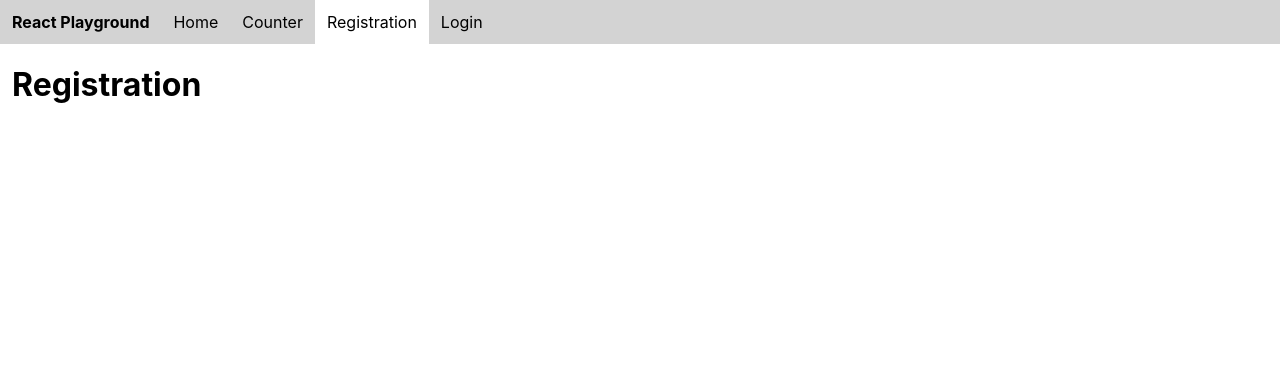
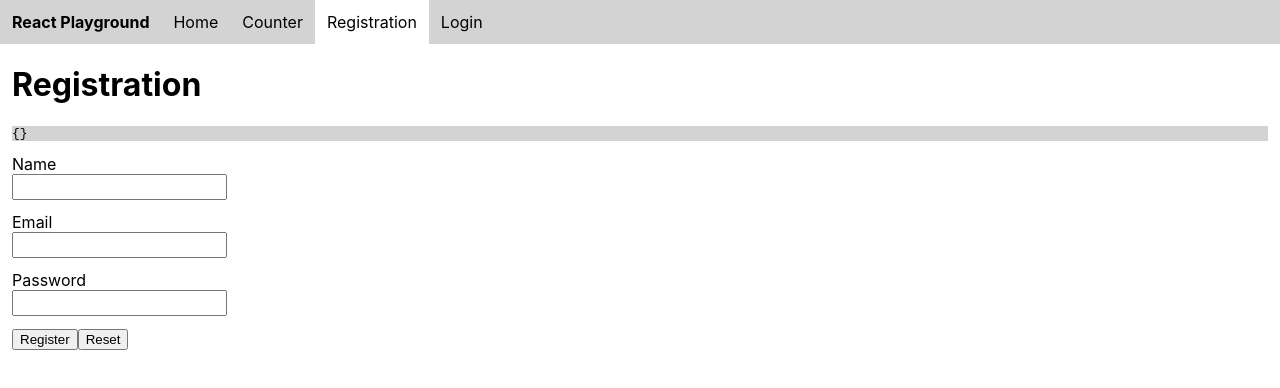
Before and after one commit to kobalazs/react-and-redux-playground, a React (Create React App) app: page /registration in a window 1280 px wide. Shown: the top 388 px of the page. Built offline with nearby package versions, Linux system fonts and the light colour scheme.

Commit message:
Create registration form & bind to UserDto

```diff
--- a/src/App.css
+++ b/src/App.css
@@ -14,3 +14,15 @@
 .container {
   margin: 12px;
 }
+pre {
+  background-color: lightgray;
+}
+label {
+  display: block;
+  margin: 12px 0;
+}
+input {
+  display: block;
+  font-size: 16px;
+  padding: 2px;
+}
--- a/src/features/user/Registration.js
+++ b/src/features/user/Registration.js
@@ -1,7 +1,54 @@
-import React from 'react';
+import React, { Fragment } from 'react';
 
-export default function Registration() {
-  return (
-    <h1>Registration</h1>
-  );
+import UserDto from './UserDto';
+
+export default class Registration extends React.Component {
+  constructor() {
+    super();
+    this.state = {
+      user: new UserDto(),
+    };
+    this.changeUser = this.changeUser.bind(this);
+    this.register = this.register.bind(this);
+    this.reset = this.reset.bind(this);
+  }
+
+  changeUser(event) {
+    const user = Object.assign({}, this.state.user, { [event.target.name]: event.target.value });
+    this.setState(Object.assign({}, this.state, { user }));
+  }
+
+  register(event) {
+    event.preventDefault();
+    console.log('Register', this.state.user);
+  }
+
+  reset() {
+    this.setState(Object.assign({}, this.state, { user: new UserDto() }));
+  }
+
+  render() {
+    return (
+      <Fragment>
+        <h1>Registration</h1>
+        <pre>{JSON.stringify(this.state.user, null, 2)}</pre>
+        <form onSubmit={this.register} onReset={this.reset}>
+          <label>
+            Name
+            <input name="name" type="text" value={this.state.user.name ?? ''} onChange={this.changeUser} />
+          </label>
+          <label>
+            Email
+            <input name="email" type="email" value={this.state.user.email ?? ''} onChange={this.changeUser} />
+          </label>
+          <label>
+            Password
+            <input name="password" type="password" value={this.state.user.password ?? ''} onChange={this.changeUser} />
+          </label>
+          <button type="submit">Register</button>
+          <button type="reset">Reset</button>
+        </form>
+      </Fragment>
+    );
+  }
 }
--- /dev/null
+++ b/src/features/user/UserDto.js
@@ -0,0 +1,8 @@
+export default class UserDto {
+  constructor(data) {
+    this.id = data?.id;
+    this.name = data?.name;
+    this.email = data?.email;
+    this.password = data?.password;
+  }
+}
```
